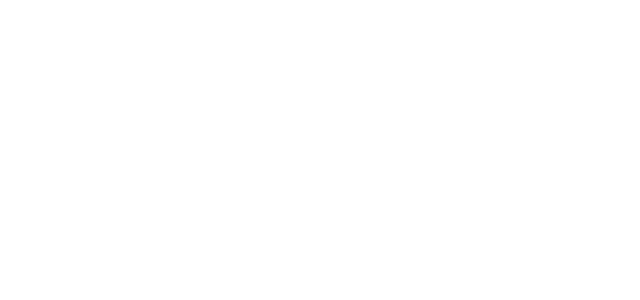
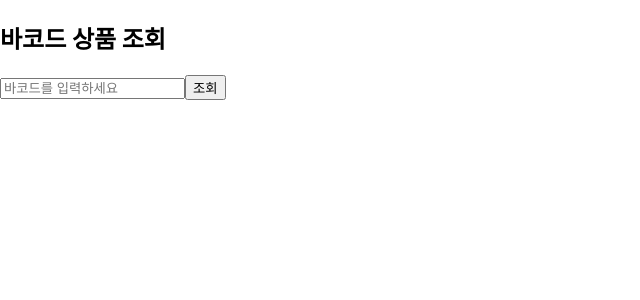
Before and after one commit to CORE-Convenience-Operation-Retail-ERP/CORE-POS-Frontend, a React (Create React App) app: page /test/barcode in a window 1280 px wide. Before the commit this address had no page. Shown: the top 300 px of the page, without its empty margins (0-640 px from the left). Built offline with nearby package versions, Linux system fonts and the light colour scheme; the HTML template or start-up script is replaced by a standard one.

Commit message:
<WIP>(barcode-api) POS 바코드 스캔 UI 구현 중 (API 연동 예정)

```diff
--- a/src/App.js
+++ b/src/App.js
@@ -1,12 +1,15 @@
-import logo from './logo.svg';
 import './App.css';
-import { BrowserRouter } from 'react-router-dom';
+import { BrowserRouter, Routes, Route } from 'react-router-dom';
 import PosRoutes from './routes';
+import BarcodeSearch from './pages/BarcodeSearch';
 
 function App() {
   return (
     <BrowserRouter>
-      <PosRoutes />
+      <Routes>
+        <Route path="/*" element={<PosRoutes />} />
+        <Route path="/test/barcode" element={<BarcodeSearch />} />
+      </Routes>
     </BrowserRouter>
   );
 }
--- a/src/components/payment/TransactionListCardCom.js.js
+++ b/src/components/payment/TransactionListCardCom.js.js
@@ -1,3 +1,5 @@
+import { useState } from "react";
+
 const TransactionListCardCom = ({ transaction, onRefund }) => {
     const {
       transactionId, totalPrice, discountTotal, finalAmount,
--- a/src/containers/OrderCon.js
+++ b/src/containers/OrderCon.js
@@ -4,35 +4,39 @@ import CartListCom from "../components/CartListCom";
 import PaymentButtonCom from "../components/payment/PaymentButtonCom";
 import BarcodeScannerCom from "../components/BarcodeScannerCom";
 import PaymentSummaryCom from "../components/payment/PaymentSummaryCom";
+import axios from "axios";
 
 function OrderCon(){
     const [cart, setCart] = useState({});
     const [showManualInput, setShowManualInput] = useState(false);
 
+    const handleBarcode = async (barcode) => {
+        try {
+          const response = await axios.get(`/api/barcode`, {
+            params: { code: barcode },
+          });
 
-    // isPromo: 0 = 일반, 2 = 1+1, 3 = 2+1
-    const productDB = {
-        "6920339019631": { name: "초코바", price: 1000, isPromo: 2 }, // 1+1
-        "8806416055519": { name: "콜라", price: 1500, isPromo: 0 }, // 일반
-        "8809480523830": { name: "삼각김밥", price: 1800, isPromo: 3 } // 2+1
-    };
+          const product = response.data;
 
-    const handleBarcode = (barcode) => {
-        const product = productDB[barcode];
-        if (!product) {
+          if (!product || !product.productName) {
             alert("등록되지 않은 상품입니다.");
             return;
-        }
+          }
 
-        setCart((prev) => ({
+          setCart((prev) => ({
             ...prev,
             [barcode]: {
-                ...product,
-                quantity: (prev[barcode]?.quantity || 0) + 1,
-                isPromo: product.isPromo
-            }
+              name: product.productName,
+              price: product.price || 1000, // 가격이 없다면 임시 기본값
+              isPromo: product.isPromo || 0,
+              quantity: (prev[barcode]?.quantity || 0) + 1,
+            },
         }));
-    };
+    } catch (error) {
+      console.error("상품 정보 가져오기 실패:", error);
+      alert("상품 정보를 불러오는 중 오류가 발생했습니다.");
+    }
+  };
 
     const handleIncrease = (barcode) => {
         setCart((prev) => ({
--- /dev/null
+++ b/src/pages/BarcodeSearch.js
@@ -0,0 +1,43 @@
+import { useState } from "react";
+import axios from "axios";
+
+function BarcodeSearch() {
+  const [barcode, setBarcode] = useState("");
+  const [product, setProduct] = useState(null);
+
+  const fetchProduct = async () => {
+    try {
+      const response = await axios.get(`/api/barcode`, {
+        params: { code: barcode },
+      });
+      setProduct(response.data);
+    } catch (error) {
+      console.error("상품 정보 가져오기 실패:", error);
+      setProduct(null);
+    }
+  };
+
+  return (
+    <div>
+      <h2>바코드 상품 조회</h2>
+      <input
+        type="text"
+        placeholder="바코드를 입력하세요"
+        value={barcode}
+        onChange={(e) => setBarcode(e.target.value)}
+      />
+      <button onClick={fetchProduct}>조회</button>
+
+      {product && (
+        <div>
+          <p><strong>상품명:</strong> {product.productName}</p>
+          <p><strong>제조사:</strong> {product.manufacturer}</p>
+          <p><strong>바코드:</strong> {product.barcode}</p>
+          <p><strong>카테고리:</strong> {product.category}</p>
+        </div>
+      )}
+    </div>
+  );
+}
+
+export default BarcodeSearch;
```
